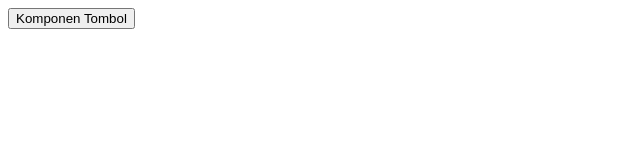
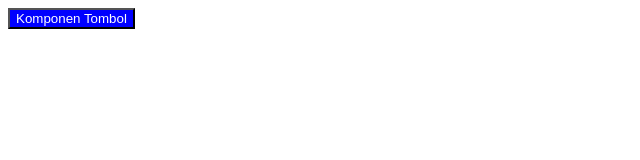
Before and after one commit to jefrydco/vuejs-fundamental, a plain HTML site: page 10-komponen-dasar/03.html in a window 1280 px wide. Shown: the whole page, without its empty margins (0-640 px from the left). Drawn offline with nearby package versions, Linux system fonts and the light colour scheme.

Commit message:
fix: forgot to add style

```diff
--- a/10-komponen-dasar/03.html
+++ b/10-komponen-dasar/03.html
@@ -4,6 +4,12 @@
   <meta charset="UTF-8">
   <meta name="viewport" content="width=device-width, initial-scale=1.0">
   <title>Vue</title>
+  <style>
+    .biru {
+      background-color: blue;
+      color: white
+    }
+  </style>
 </head>
 <body>
   <div id="app">
```
